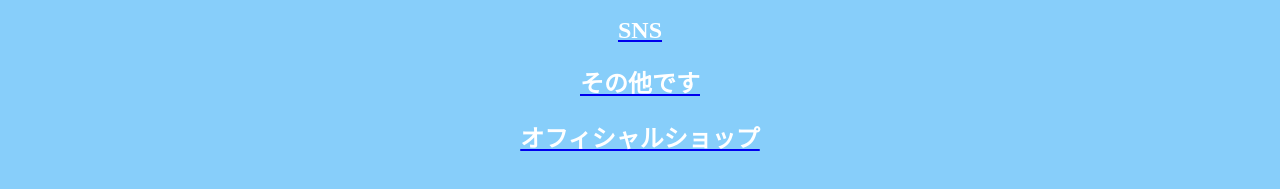
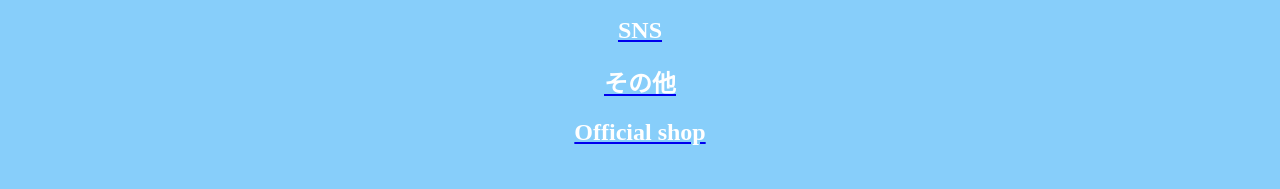
Before and after one commit to hahihuheen/pank-car-site, a plain HTML site: page index.html in a window 1280 px wide. Shown: the part 581-770 px from the top of the page. Drawn offline with Linux system fonts and the light colour scheme.

Commit message:
Update index.html

```diff
--- a/index.html
+++ b/index.html
@@ -67,10 +67,10 @@
        SNS
      </h2></a>
      <a href="sonota.html"><h2 style="color:white">
-       その他です
+       その他
      </h2></a>
      <a href="https://pankcar.base.shop/"><h2 style="color:white">
-       オフィシャルショップ
+       Official shop
      </h2></a>
 
 
```
